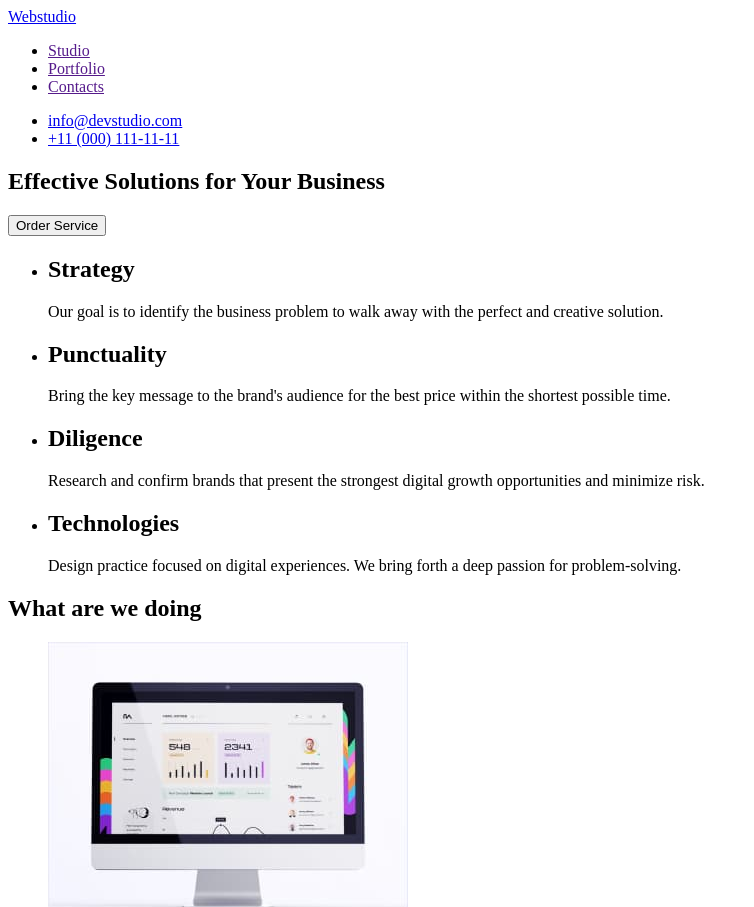
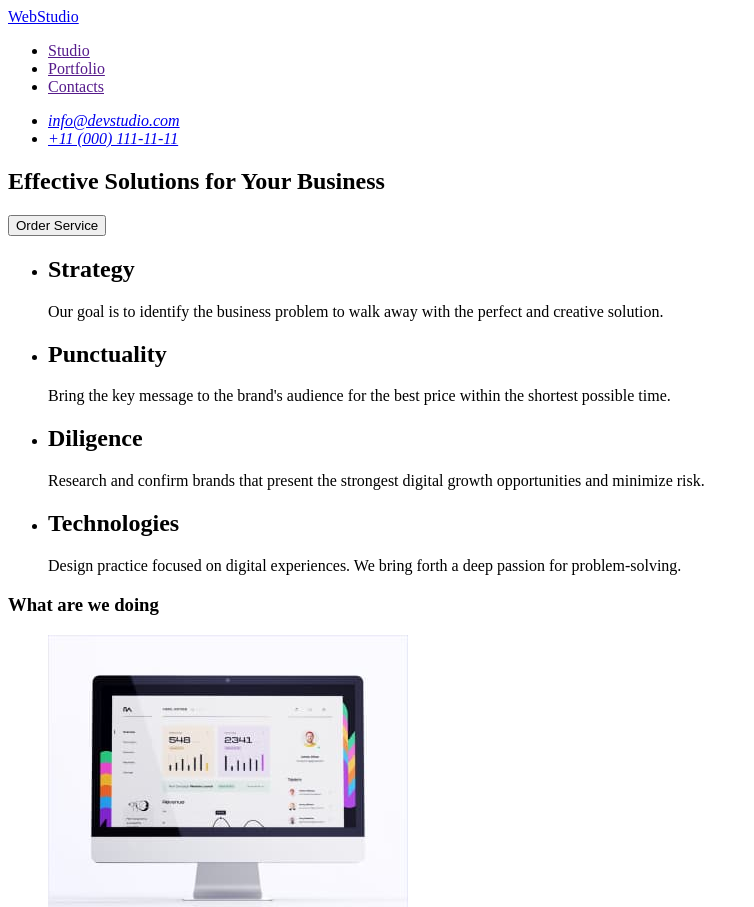
Before and after one commit to MachtTat/goit-markup-hw-01, a plain HTML site: page index.html in a window 1280 px wide. Shown: the top 907 px of the page, without its empty margins (0-754 px from the left). Drawn offline with Linux system fonts and the light colour scheme.

Commit message:
hm-01-attempt-2

```diff
--- a/index.html
+++ b/index.html
@@ -13,7 +13,7 @@
     <!-- HEADER -->
     <header>
       <nav>
-        <a href="./index.html">Webstudio</a>
+        <a href="./index.html">WebStudio</a>
         <ul>
           <li>
             <a href="">Studio</a>
@@ -26,22 +26,24 @@
           </li>
         </ul>
       </nav>
+      <address>
         <ul>
           <li>
             <a href="mailto:info@devstudio.com">info@devstudio.com</a> <br />
           </li>
           <li>
-        <a href="tel:+11 (000) 111-11-11">+11 (000) 111-11-11</a>
+            <a href="tel:+110001111111">+11 (000) 111-11-11</a>
           </li>
         </ul>
       </address>
     </header>
+    <main>
       <!-- HERO SECTION -->
       <section>
         <h1>Effective Solutions for Your Business</h1>
         <button type="button">Order Service</button>
       </section>
-    <main>
+
       <!-- section 1 -->
       <section>
         <ul>
@@ -77,10 +79,11 @@
       </section>
       <!-- section 2 -->
       <section>
-      <h2>What are we doing</h2>
+        <h3>What are we doing</h3>
         <ul>
           <li>
-             <img src="./images/main/img-1.jpg"
+            <img
+              src="./images/main/img-1.jpg"
               alt="monitor image"
               width="360"
               height="300"
@@ -128,6 +131,7 @@
             <h3>Tom Ford</h3>
             <p>Frontend Developer</p>
           </li>
+          <li>
             <img
               src="./images/main/img-6.jpg"
               alt="Marketing"
@@ -136,6 +140,7 @@
             />
             <h3>Camila Garcia</h3>
             <p>Marketing</p>
+          </li>
           <li>
             <img
               src="./images/main/img-7.jpg"
@@ -152,7 +157,10 @@
     <!-- FOOTER -->
     <footer>
       <a href="./index.html">Webstudio</a>
-<p>Increase the flow of customers and sales for your business with digital marketing & growth solutions.</p>
+      <p>
+        Increase the flow of customers and sales for your business with digital
+        marketing & growth solutions.
+      </p>
     </footer>
   </body>
 </html>
```
Lines whose indentation alone changed are shown as unchanged.
